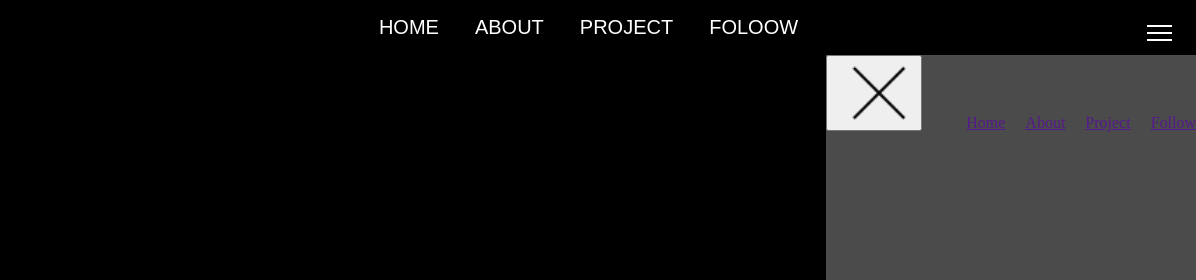
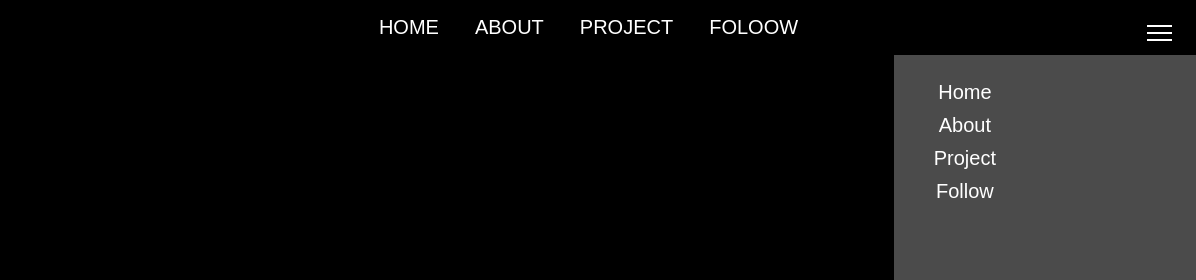
Before and after one commit to Ferreira2120/Projeto_final_senac, a plain HTML site: page index.html in a window 1280 px wide. Shown: the top 280 px of the page, 84-1280 px from the left. Drawn offline with Linux system fonts and the light colour scheme; a web font is replaced by a local one.

Commit message:
personalizando offcanva

```diff
--- a/comand/js.js
+++ b/comand/js.js
@@ -1 +1,3 @@
 const openOffCanva = document.querySelector("btn_offcanvas");
+
+function abrirOffcanva() {}
--- a/index.html
+++ b/index.html
@@ -38,11 +38,6 @@
       </button>
 
       <div class="offcanvas">
-        <button id="close_offcanva">
-          <div>
-            <img src="/img/icons8-excluir-50.png" alt="close_offcanva" />
-          </div>
-        </button>
         <ul class="counteiner">
           <li class=""><a href="">Home</a></li>
           <li class=""><a href="">About</a></li>
--- a/style/style.css
+++ b/style/style.css
@@ -91,3 +91,28 @@ button span div {
 .offcanvas.open {
   width: 300px;
 }
+.offcanvas ul {
+  display: block;
+  float: left;
+  left: 0;
+  margin-left: 0;
+}
+.offcanvas ul li {
+  color: #fff;
+  margin-top: 10px;
+  position: relative;
+  display: block;
+}
+.offcanvas ul li a {
+  color: #fff;
+  margin-left: 0;
+  text-decoration: none;
+  font-family: "Italiana", sans-serif;
+  font-size: 20px;
+  padding: 3px 200px 3px 0;
+  text-align: left;
+  left: 0;
+}
+.offcanvas ul li a:hover {
+  background-color: #585858;
+}
```
